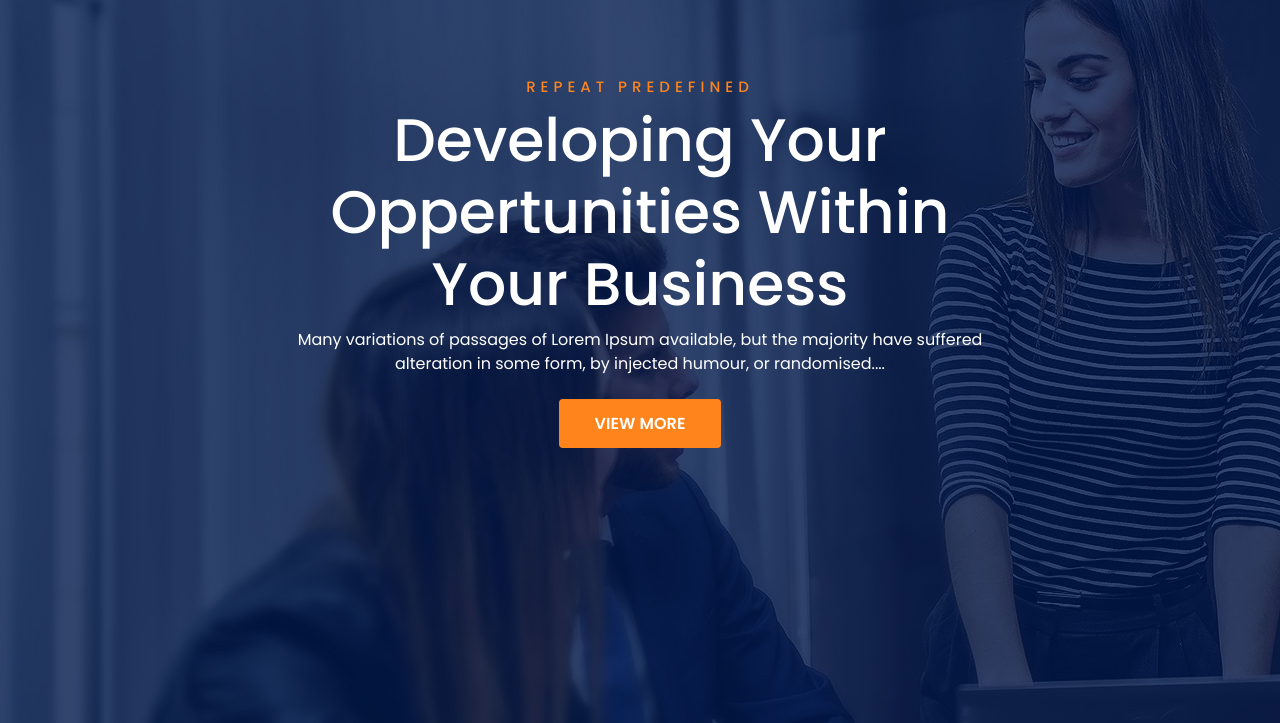
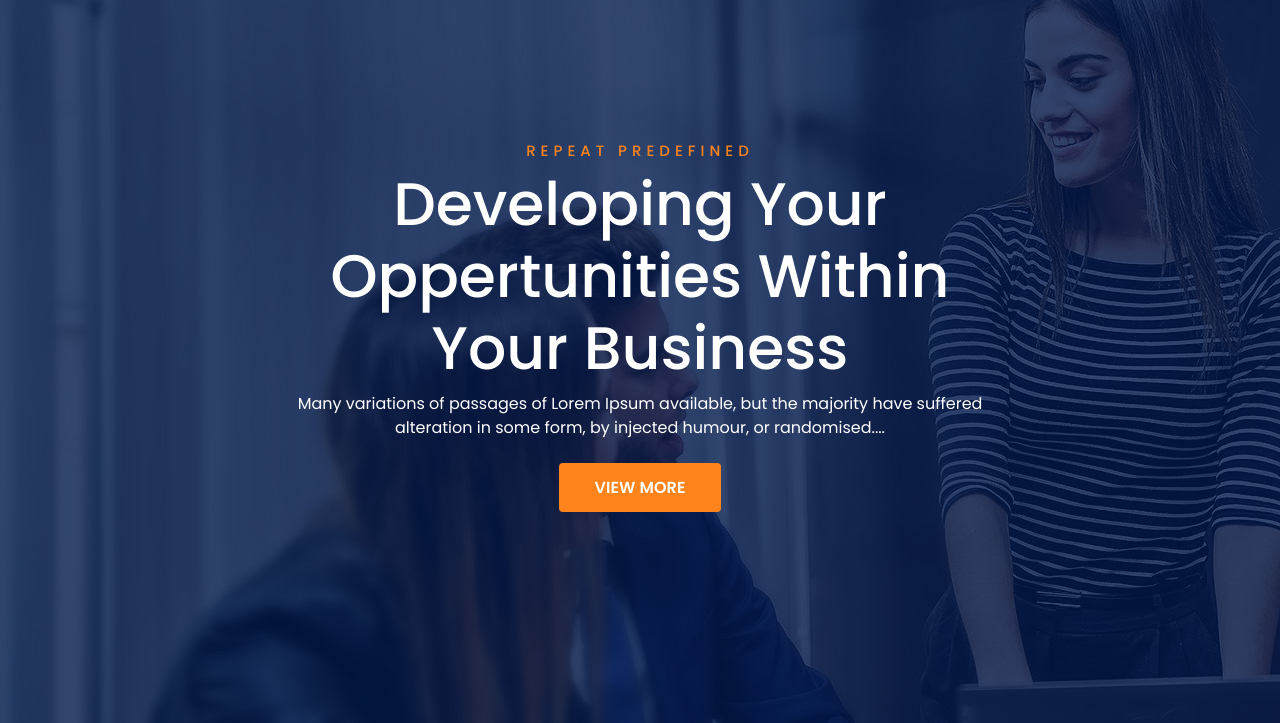
Before and after one commit to pinkaltiwari/pinkaltiwari.github.io, a plain HTML site: page index.html in a window 1280 px wide. Shown: the part 79-802 px from the top of the page. Drawn offline with Linux system fonts and the light colour scheme.

Commit message:
css/media-queries.css css/style.css

```diff
--- a/css/media-queries.css
+++ b/css/media-queries.css
@@ -5,9 +5,6 @@
 /***************************/
 
 @media only screen and (max-width: 1366px) {
-	.banner-content {
-    top: 42%;
-}
 }
  @media only screen and (min-width: 1281px) {
 }
@@ -34,9 +31,6 @@ flex-direction: column;
 }
 .vision-mission {
     margin-top: -106px;
-}
-.banner-content {
-    top: 35%;
 }
 .testimonial-carousel {
     right: 221px !important;
--- a/css/style.css
+++ b/css/style.css
@@ -39,14 +39,15 @@ body {
 	top: 0;
 }
 .banner-content {
-	position: absolute;
-	top: 55%;
-	left: 50%;
-	transform: translate(-50%, -50%);
-	width: 60%;
-	text-align: center;
-	color: #fff;
-	line-height: 1.5;
+    position: absolute;
+    top: 50%;
+    transform: translateY(-50%);
+    width: 60%;
+    text-align: center;
+    color: #fff;
+    line-height: 1.5;
+    left: 0;
+    right: 0;
 }
 .banner-content h5 {
 	font-size: 15px;
--- a/index.html
+++ b/index.html
@@ -45,7 +45,7 @@
 </div>
 
 <!----------- Banner --------->
-
+<div class="banner-master-wrap">
 <div class="image-wrap">
   <div class="img-content"> <img src="images/banner.jpg" alt=""> </div>
   <div class="overlay"></div>
@@ -56,6 +56,7 @@
   <p>Many variations of passages of Lorem Ipsum available, but the
     majority have suffered alteration in some form, by injected humour, or randomised....</p>
   <div class="banner-btn"> <a href="" class="main-button">View More</a> </div>
+</div>
 </div>
 
 <!----------- Our Services --------->
```
